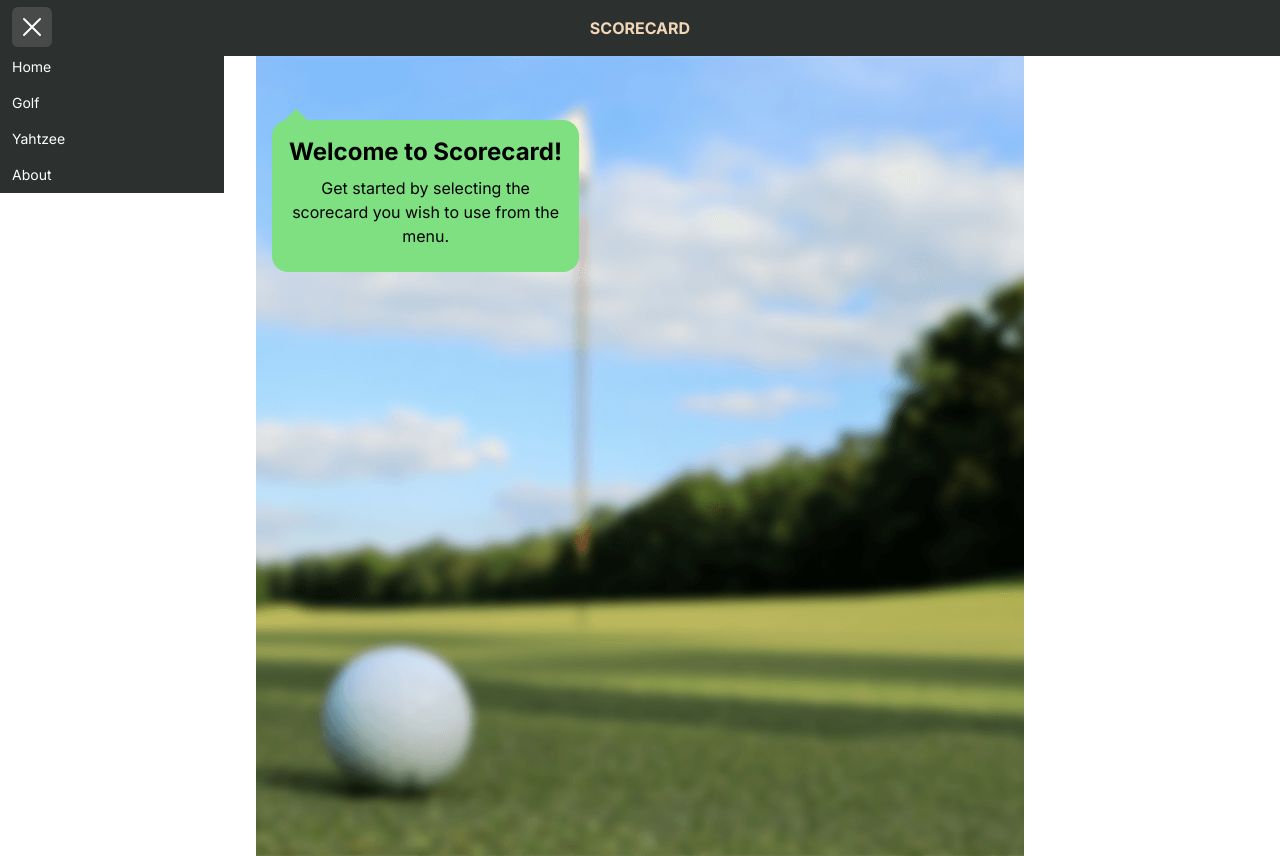
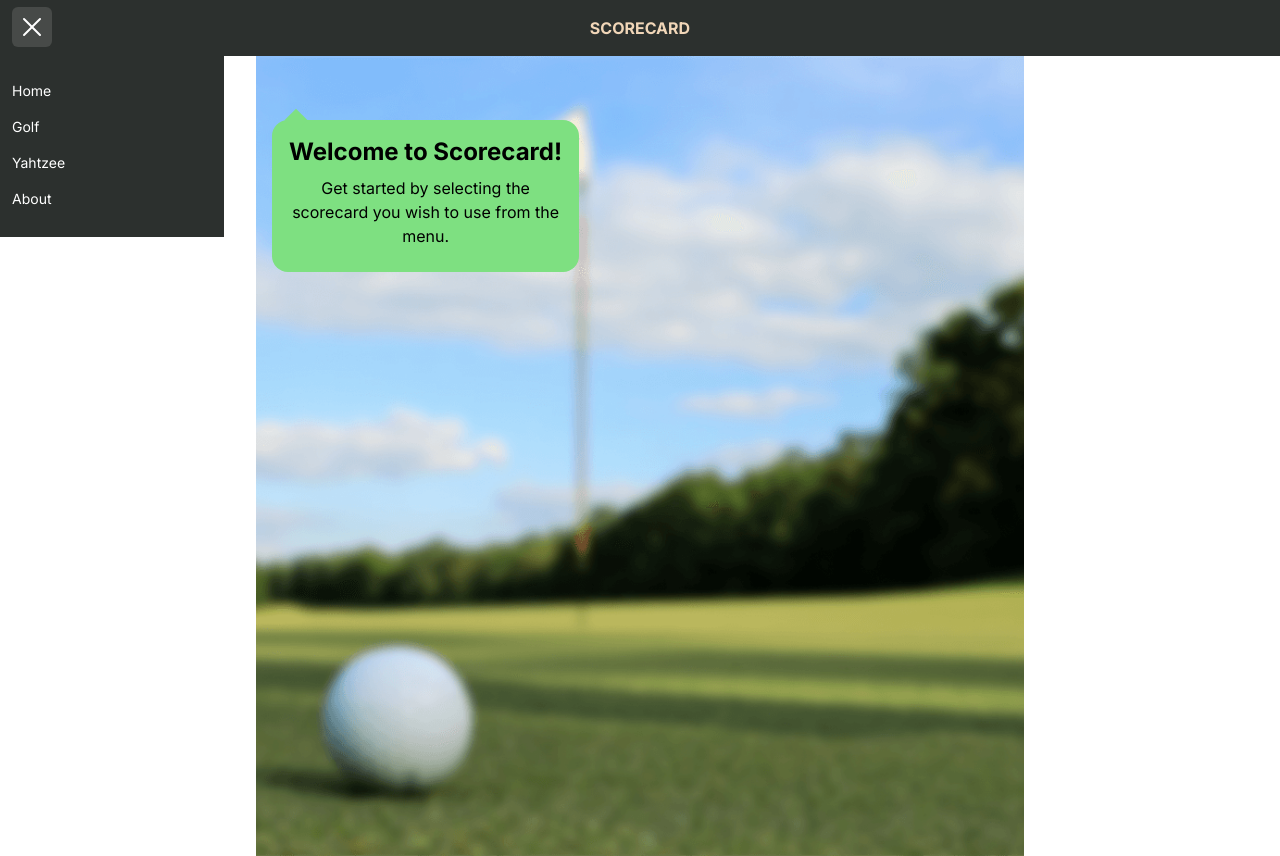
Before and after one commit to ex7r3me/score-card, a Next.js app: page / in a window 1280 px wide. Both pictures are taken after a click on the button 32 px from the left and 27 px from the top of the page. Built offline with nearby package versions, Linux system fonts and the light colour scheme.

Commit message:
fixes layout stacking for navbar

```diff
--- a/components/main-menu/main-menu.tsx
+++ b/components/main-menu/main-menu.tsx
@@ -22,7 +22,7 @@ export default function MainMenu() {
         leaveTo="transform scale-95 opacity-0"
       >
 
-      <Menu.Items className="absolute left-0 z-10 w-56 bg-primary-gray">
+      <Menu.Items className="absolute left-0 z-10 w-56 pt-5 pb-5 mt-1 bg-primary-gray">
         <Menu.Item>
           <Link
             className={`flex pl-3 items-center w-full px-2 py-2 text-sm text-white ui-active:bg-blue-500`}
--- a/components/navigation/navigation.tsx
+++ b/components/navigation/navigation.tsx
@@ -4,7 +4,7 @@ import MainMenu from "../main-menu/main-menu";
 export default function Navigation() {
   return (
     <div>
-      <nav role="navigation" className="flex items-center align-middle h-14 bg-primary-gray">
+      <nav role="navigation" className="relative flex items-center align-middle h-14 bg-primary-gray">
       <MainMenu />
         <Link
           href="/"
```
